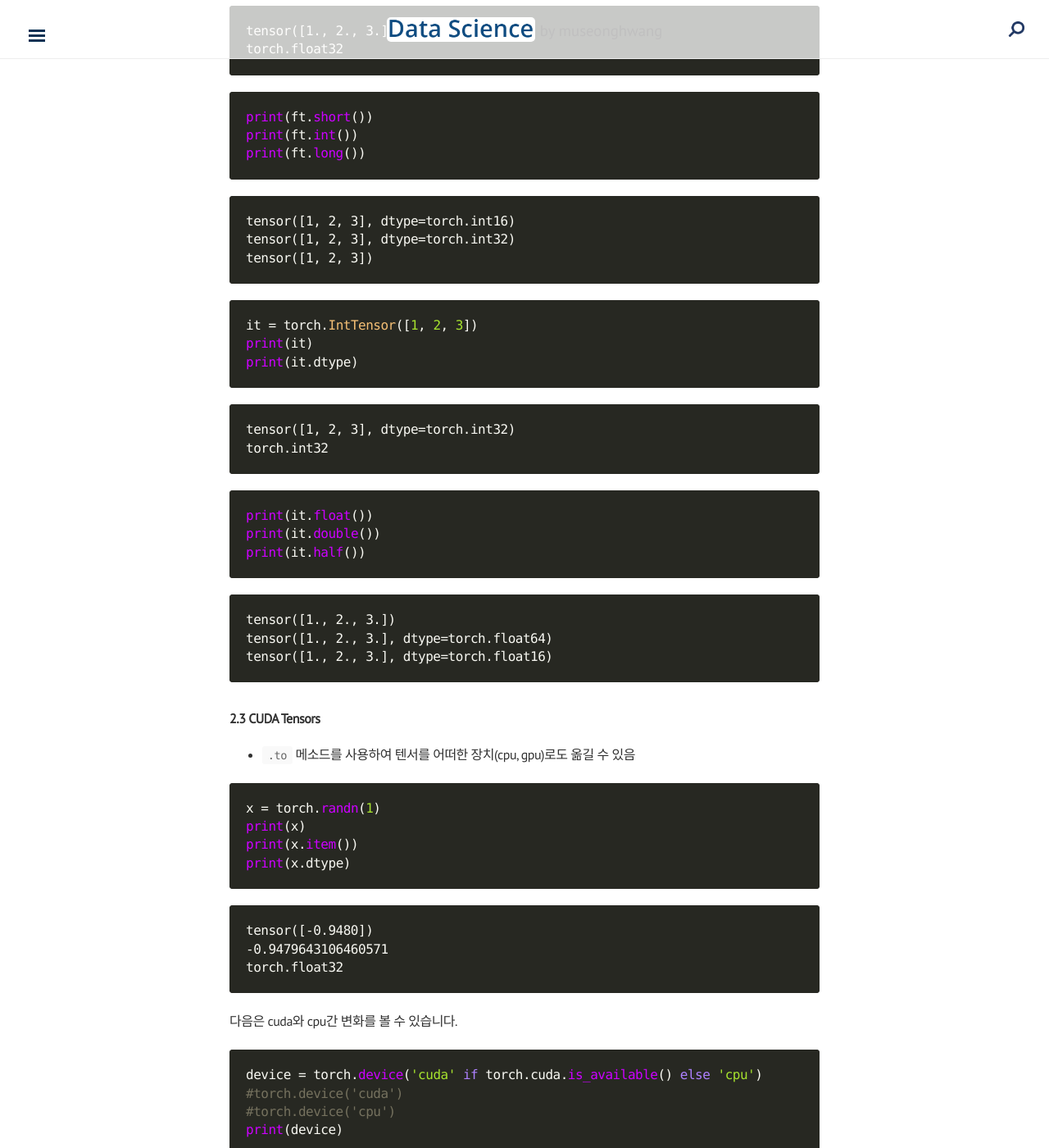
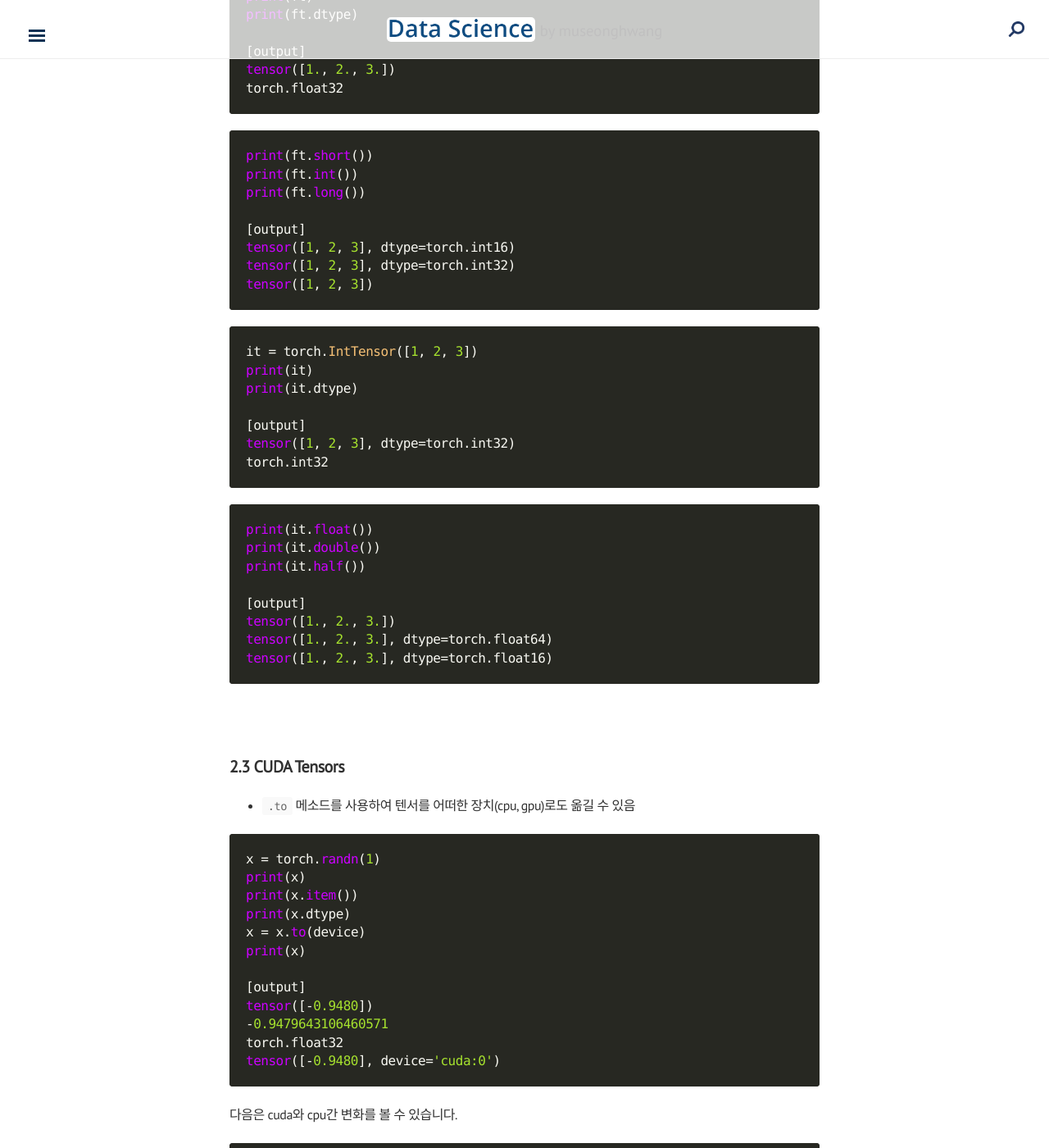
Before and after one commit to museonghwang/museonghwang.github.io, a Jekyll site: the page built from _posts/2022-07-25-pytorch1-basic.md, in a window 1280 px wide and 1400 px high, scrolled down 6753 px. Shown: the whole window at 82% size. Built offline with Jekyll 4.4.1, drawn with Linux system fonts in a browser that asks for light colours; nearby versions of some CDN libraries; our own code applies the rules of GitHub Pages for plain Markdown files; some of the changed text lies outside the part shown.

Commit message:
Update pytorch1

````diff
--- a/_posts/2022-07-25-pytorch1-basic.md
+++ b/_posts/2022-07-25-pytorch1-basic.md
@@ -57,6 +57,8 @@ date: 2022-07-25
 * 넘파이(NumPy)의 ndarray와 유사
 * GPU를 사용한 연산 가속 가능
 
+<br>
+
 
 
 ## 1. 넘파이로 텐서 만들기(벡터와 행렬 만들기)
@@ -100,6 +102,8 @@ Shape of t:  (7,)
 * `.shape`는 크기를 출력합니다.
     * `(7, )`는 `(1, 7)`을 의미합니다. 다시 말해 `(1 × 7)`의 크기를 가지는 벡터입니다.
 
+<br>
+
 
 
 ## 1.2 2D with Numpy
@@ -132,8 +136,6 @@ Shape of t:  (4, 3)
 
 
 
-
-
 ## 2. 파이토치 텐서(PyTorch Tensor)
 
 파이토치는 Numpy와 매우 유사합니다. 우선 torch를 임포트합니다.
@@ -144,90 +146,109 @@ import torch
 
 
 
-
-
-### 2.1 텐서 초기화
+## 2.1 텐서 초기화
 
 우선 텐서를 초기화 하는 여러가지 방법을 살펴보겠습니다.
 
-#### 초기화 되지 않은 텐서
+
+
+### 초기화 되지 않은 텐서
+
 ```py
 x = torch.empty(4, 2)
 print(x)
-```
-```
+
+[output]
 tensor([[7.2747e-35, 0.0000e+00],
         [3.3631e-44, 0.0000e+00],
         [       nan, 0.0000e+00],
         [1.1578e+27, 1.1362e+30]])
 ```
 
-#### 무작위로 초기화된 텐서
+
+
+### 무작위로 초기화된 텐서
+
 ```py
 x = torch.rand(4, 2)
 print(x)
-```
-```
+
+[output]
 tensor([[0.7464, 0.7540],
         [0.5432, 0.0055],
         [0.4031, 0.0854],
         [0.6742, 0.8194]])
 ```
 
-#### 데이터 타입(dtype)이 long이고, 0으로 채워진 텐서
+
+
+### 데이터 타입(dtype)이 long이고, 0으로 채워진 텐서
+
 ```py
 x = torch.zeros(4, 2, dtype=torch.long)
 print(x)
-```
-```
+
+[output]
 tensor([[0, 0],
         [0, 0],
         [0, 0],
         [0, 0]])
 ```
 
-#### 사용자가 입력한 값으로 텐서 초기화
+
+
+### 사용자가 입력한 값으로 텐서 초기화
+
 ```py
 x = torch.tensor([3, 2.3])
 print(x)
-```
-```
+
+[output]
 tensor([3.0000, 2.3000])
 ```
 
-#### 2 x 4 크기, double 타입, 1로 채워진 텐서
+
+
+### 2 x 4 크기, double 타입, 1로 채워진 텐서
+
 ```py
 x = x.new_ones(2, 4, dtype=torch.double)
 print(x)
-```
-```
+
+[output]
 tensor([[1., 1., 1., 1.],
         [1., 1., 1., 1.]], dtype=torch.float64)
 ```
 
-#### x와 같은 크기, float 타입, 무작위로 채워진 텐서
+
+
+### x와 같은 크기, float 타입, 무작위로 채워진 텐서
+
 ```py
 x = torch.randn_like(x, dtype=torch.float)
 print(x)
-```
-```
+
+[output]
 tensor([[ 0.4575, -0.9619,  1.2463, -0.5515],
         [-1.5581, -0.6273,  0.0430,  0.5415]])
 ```
 
-#### 텐서의 크기 계산
+
+
+### 텐서의 크기 계산
+
 ```py
 print(x.size())
-```
-```
+
+[output]
 torch.Size([2, 4])
 ```
 
+<br>
 
 
 
-
-### 2.2 데이터 타입(Data Type)
+## 2.2 데이터 타입(Data Type)
 
 다음은 텐서의 데이터 타입 방법입니다.
 
@@ -246,8 +267,8 @@ torch.Size([2, 4])
 ft = torch.FloatTensor([1, 2, 3])
 print(ft)
 print(ft.dtype)
-```
-```
+
+[output]
 tensor([1., 2., 3.])
 torch.float32
 ```
@@ -256,8 +277,8 @@ torch.float32
 print(ft.short())
 print(ft.int())
 print(ft.long())
-```
-```
+
+[output]
 tensor([1, 2, 3], dtype=torch.int16)
 tensor([1, 2, 3], dtype=torch.int32)
 tensor([1, 2, 3])
@@ -267,8 +288,8 @@ tensor([1, 2, 3])
 it = torch.IntTensor([1, 2, 3])
 print(it)
 print(it.dtype)
-```
-```
+
+[output]
 tensor([1, 2, 3], dtype=torch.int32)
 torch.int32
 ```
@@ -277,18 +298,18 @@ torch.int32
 print(it.float())
 print(it.double())
 print(it.half())
-```
-```
+
+[output]
 tensor([1., 2., 3.])
 tensor([1., 2., 3.], dtype=torch.float64)
 tensor([1., 2., 3.], dtype=torch.float16)
 ```
 
+<br>
 
 
 
-
-### 2.3 CUDA Tensors
+## 2.3 CUDA Tensors
 
 - `.to` 메소드를 사용하여 텐서를 어떠한 장치(cpu, gpu)로도 옮길 수 있음
 
@@ -297,64 +318,60 @@ x = torch.randn(1)
 print(x)
 print(x.item())
 print(x.dtype)
-```
-```
+x = x.to(device)
+print(x)
+
+[output]
 tensor([-0.9480])
 -0.9479643106460571
 torch.float32
+tensor([-0.9480], device='cuda:0')
 ```
 
 다음은 cuda와 cpu간 변화를 볼 수 있습니다.
+
 ```py
 device = torch.device('cuda' if torch.cuda.is_available() else 'cpu')
 #torch.device('cuda')
 #torch.device('cpu')
 print(device)
-```
-```
+
+[output]
 cuda
 ```
 
 ```py
 y = torch.ones_like(x, device=device)
 print(y)
-```
-```
+
+[output]
 tensor([1.], device='cuda:0')
-```
-
-```py
-x = x.to(device)
-print(x)
-```
-```
-tensor([-0.9480], device='cuda:0')
 ```
 
 ```py
 z = x + y
 print(z)
-```
-```
+
+[output]
 tensor([0.0520], device='cuda:0')
 ```
 
 ```py
 print(z.to('cpu', torch.double))
-```
-```
+
+[output]
 tensor([0.0520], dtype=torch.float64)
 ```
 
+<br>
 
 
 
-
-### 2.4 다차원 텐서 표현
+## 2.4 다차원 텐서 표현
 
 
 
-#### 0D Tensor: Scalar(스칼라)
+### 0D Tensor: Scalar(스칼라)
 
 * 하나의 숫자를 담고 있는 텐서(tensor)
 * 축과 형상이 없음
@@ -366,25 +383,27 @@ print(scalar1)
 
 scalar2 = torch.tensor(3)
 print(scalar2)
-```
-```
+
+[output]
 tensor(1)
 tensor(3)
 ```
 
 `dim()`을 사용하면 현재 텐서의 차원을 보여줍니다. `shape`나 `size()`를 사용하면 크기를 확인할 수 있습니다.
+
 ```py
 print(scalar1.dim())  # rank. 즉, 차원
 print(scalar1.shape)  # shape
 print(scalar1.size()) # shape
-```
-```
+
+[output]
 0
 torch.Size([])
 torch.Size([])
 ```
 
-스칼라라는 의미로 숫자 한개만을 선언을 했지만 내부적으로 크기가 1인 벡터로 인식합니다. 즉 현재 1차원 텐서이며, 원소는 1개 입니다. 다음은 스칼라 값 간의 사칙연산을 해보겠습니다.
+스칼라 라는 의미로 숫자 한개만을 선언을 했지만 내부적으로 크기가 1인 벡터로 인식합니다. 즉 현재 1차원 텐서이며, 원소는 1개 입니다. 다음은 스칼라 값 간의 사칙연산을 해보겠습니다.
+
 ```py
 # 스칼라 값 간의 사칙연산: +, -, *, /
 add_scalar = scalar1 + scalar2
@@ -398,8 +417,8 @@ print(mul_scalar)
 
 div_scalar = scalar1 / scalar2
 print(div_scalar)
-```
-```
+
+[output]
 tensor(4)
 tensor(-2)
 tensor(3)
@@ -412,8 +431,8 @@ print(torch.add(scalar1, scalar2))
 print(torch.sub(scalar1, scalar2))
 print(torch.mul(scalar1, scalar2))
 print(torch.div(scalar1, scalar2))
-```
-```
+
+[output]
 tensor(4)
 tensor(-2)
 tensor(3)
@@ -436,25 +455,27 @@ print(vector1)
 
 vector2 = torch.tensor([4., 5., 6.])
 print(vector2)
-```
-```
+
+[output]
 tensor([1.])
 tensor([3.])
 ```
 
 마찬가지로 현재 텐서의 차원과 크기를 확인할 수 있습니다.
+
 ```py
 print(vector1.dim())  # rank. 즉, 차원
 print(vector1.shape)  # shape
 print(vector1.size()) # shape
-```
-```
+
+[output]
 1
 torch.Size([3])
 torch.Size([3])
 ```
 
 현재 1차원 텐서이며, 원소는 3개입니다. 다음은 벡터 값 간의 사칙연산을 해보겠습니다.
+
 ```py
 # 벡터 값 간의 사칙연산: +, -, *, /
 # 여기서 곱셈과 나눗셈은 각 요소별로(element-wise) 연산된다.
@@ -469,8 +490,8 @@ print(mul_vector)
 
 div_vector = vector1 / vector2
 print(div_vector)
-```
-```
+
+[output]
 tensor([5., 7., 9.])
 tensor([-3., -3., -3.])
 tensor([ 4., 10., 18.])
@@ -484,8 +505,8 @@ print(torch.sub(vector1, vector2))
 print(torch.mul(vector1, vector2))
 print(torch.div(vector1, vector2))
 print(torch.dot(vector1, vector2))# 벡터의 내적
-```
-```
+
+[output]
 tensor([5., 7., 9.])
 tensor([-3., -3., -3.])
 tensor([ 4., 10., 18.])
@@ -512,8 +534,8 @@ print(matrix1)
 matrix2 = torch.tensor([[5., 6.],
                         [7., 8.]])
 print(matrix2)
-```
-```
+
+[output]
 tensor([[1., 2.],
         [3., 4.]])
 tensor([[5., 6.],
@@ -521,18 +543,20 @@ tensor([[5., 6.],
 ```
 
 마찬가지로 현재 텐서의 차원과 크기를 확인할 수 있습니다.
+
 ```py
 print(matrix1.dim())  # rank. 즉, 차원
 print(matrix1.shape)  # shape
 print(matrix1.size()) # shape
-```
-```
+
+[output]
 2
 torch.Size([2, 2])
 torch.Size([2, 2])
 ```
 
 현재 2차원 텐서입니다. 다음은 행렬 값 간의 사칙연산을 해보겠습니다.
+
 ```py
 # 행렬 값 간의 사칙연산: +, -, *, /
 sum_matrix = matrix1 + matrix2
@@ -546,8 +570,8 @@ print(mul_matrix)
 
 div_matrix = matrix1 / matrix2
 print(div_matrix)
-```
-```
+
+[output]
 tensor([[ 6.,  8.],
         [10., 12.]])
 tensor([[-4., -4.],
@@ -564,9 +588,9 @@ print(torch.add(matrix1, matrix2))
 print(torch.sub(matrix1, matrix2))
 print(torch.mul(matrix1, matrix2))
 print(torch.div(matrix1, matrix2))
-print(torch.matmul(matrix1, matrix2))# 행렬 곱 연산
-```
-```
+print(torch.matmul(matrix1, matrix2)) # 행렬 곱 연산
+
+[output]
 tensor([[ 6.,  8.],
         [10., 12.]])
 tensor([[-4., -4.],
@@ -581,7 +605,7 @@ tensor([[19., 22.],
 
 
 
-#### 3D Tensor(텐서)
+### 3D Tensor(텐서)
 
 * 행렬을 2차원 배열이라 표현할 수 있다면, 텐서는 2차원 이상의 배열이라 표현할 수 있다.
 * 텐서 내 행렬 단위의 인덱스 간, 행렬 내 인덱스 간 원소끼리 계산되며 행렬 곱은 텐서 내 같은 행렬 단위의 인덱스 간에 계산된다.
@@ -605,8 +629,8 @@ tensor2 = torch.tensor([ [ [9., 10.],
                          [ [13., 14.],
                            [15., 16.] ] ])
 print(tensor2)
-```
-```
+
+[output]
 tensor([[[1., 2.],
          [3., 4.]],
 
@@ -620,18 +644,20 @@ tensor([[[ 9., 10.],
 ```
 
 마찬가지로 현재 텐서의 차원과 크기를 확인할 수 있습니다.
+
 ```py
 print(tensor1.dim())  # rank. 즉, 차원
 print(tensor1.shape)  # shape
 print(tensor1.size()) # shape
-```
-```
+
+[output]
 3
 torch.Size([2, 2, 2])
 torch.Size([2, 2, 2])
 ```
 
 현재 3차원 텐서입니다. 다음은 텐서 값 간의 사칙연산을 해보겠습니다.
+
 ```py
 # 텐서 값 간의 사칙연산: +, -, *, /
 sum_tensor = tensor1 + tensor2
@@ -645,8 +671,8 @@ print(mul_tensor)
 
 div_tensor = tensor1 / tensor2
 print(div_tensor)
-```
-```
+
+[output]
 tensor([[[10., 12.],
          [14., 16.]],
 
@@ -676,8 +702,8 @@ print(torch.sub(tensor1, tensor2))
 print(torch.mul(tensor1, tensor2))
 print(torch.div(tensor1, tensor2))
 print(torch.matmul(tensor1, tensor2))# 텐서 간 텐서곱
-```
-```
+
+[output]
 tensor([[[10., 12.],
          [14., 16.]],
 
@@ -707,7 +733,7 @@ tensor([[[ 31.,  34.],
 
 
 
-#### 4D Tensor
+### 4D Tensor
 
 * 4개의 축
 * 컬러 이미지 데이터가 대표적인 사례 (흑백 이미지 데이터는 3D Tensor로 가능)
@@ -715,7 +741,7 @@ tensor([[[ 31.,  34.],
 
 
 
-#### 5D Tensor
+### 5D Tensor
 
 * 5개의 축
 * 비디오 데이터가 대표적인 사례
````
Also changed, not shown: other parts of _posts/2022-07-25-pytorch1-basic.md (+2 -1 lines).
